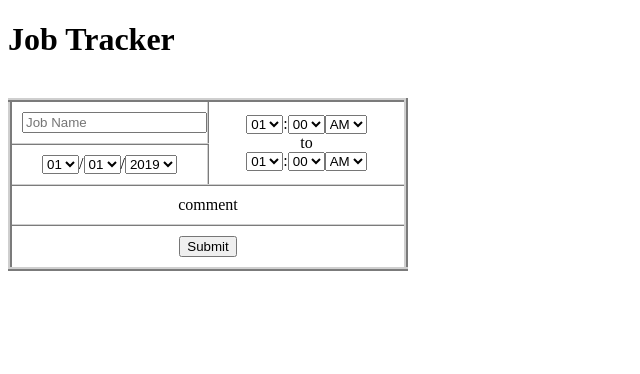
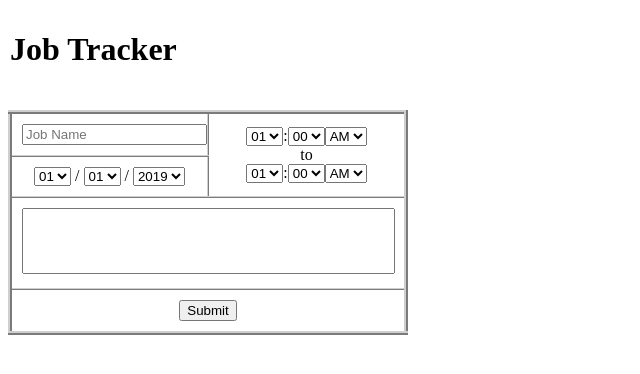
Before and after one commit to justin-n/jobtrackerui, an Angular app: page /timeentry in a window 1280 px wide. Shown: the top 374 px of the page, without its empty margins (0-640 px from the left). Built offline with nearby package versions, Linux system fonts and the light colour scheme.

Commit message:
Continued time-entry component
Now the number of days available in the day selector will be correct
when the month or year is changed. Also added a comment textarea.

```diff
--- a/src/app/app.component.html
+++ b/src/app/app.component.html
@@ -1,2 +1,5 @@
-<h1>{{ header }}</h1><br />
+<table id="header-container">
+  <h1>{{ header }}</h1>
+</table>
+<br />
 <router-outlet></router-outlet>
--- a/src/app/app.module.ts
+++ b/src/app/app.module.ts
@@ -1,7 +1,6 @@
 import { BrowserModule } from '@angular/platform-browser';
 import { NgModule } from '@angular/core';
 import { FormsModule, ReactiveFormsModule } from '@angular/forms';
-import { BrowserAnimationsModule } from '@angular/platform-browser/animations';
 
 import { AppComponent } from './app.component';
 import { AppRoutingModule } from './app-routing.module';
@@ -20,8 +19,7 @@ import { LoginComponent } from './login/login.component';
     BrowserModule,
     AppRoutingModule,
     FormsModule,
-    ReactiveFormsModule,
-    BrowserAnimationsModule
+    ReactiveFormsModule
   ],
   bootstrap: [AppComponent]
 })
--- a/src/app/time-entry/time-entry.component.css
+++ b/src/app/time-entry/time-entry.component.css
@@ -12,3 +12,11 @@ td {
   border: 2px inset #cfcfcf;
   text-align: center;
 }
+textarea {
+  resize: none;
+  max-width: 100%;
+  max-height: 100%;
+}
+#comment-cell {
+  padding-right: 15px;
+}
--- a/src/app/time-entry/time-entry.component.html
+++ b/src/app/time-entry/time-entry.component.html
@@ -31,21 +31,23 @@
   </tr>
   <tr>
     <td>
-      <select [(ngModel)]="month">
+      <select [(ngModel)]="month" (change)="resolveNumberOfDaysInMonth()">
         <option *ngFor="let monthOption of monthOptions">{{monthOption.value}}</option>
       </select>
-      <span>/</span>
+      <span>&nbsp;/&nbsp;</span>
       <select [(ngModel)]="day">
         <option *ngFor="let dayOption of dayOptions">{{dayOption.value}}</option>
       </select>
-      <span>/</span>
-      <select [(ngModel)]="year">
+      <span>&nbsp;/&nbsp;</span>
+      <select [(ngModel)]="year" (change)="resolveNumberOfDaysInMonth()">
         <option *ngFor="let yearOption of yearOptions">{{yearOption.value}}</option>
       </select>
     </td>
   </tr>
   <tr>
-    <td [attr.colspan]="2">comment</td>
+    <td id="comment-cell" [attr.colspan]="2">
+      <textarea [(ngModel)]="comment" [attr.rows]="4" [attr.cols]="50"></textarea>
+    </td>
   </tr>
   <tr>
     <td [attr.colspan]="2">
--- a/src/app/time-entry/time-entry.component.ts
+++ b/src/app/time-entry/time-entry.component.ts
@@ -1,4 +1,5 @@
 import { Component } from '@angular/core';
+import { Output, EventEmitter } from '@angular/core';
 
 import { Option } from '../util/option';
 import { StringUtil } from '../util/string-util';
@@ -12,6 +13,8 @@ import { DateUtil } from '../util/date-util';
 export class TimeEntryComponent {
 
   constructor() { }
+
+  // @Output() headerTitle = new EventEmitter<string>().emit('Time Entry');
 
   static readonly periodOptions: Option[] = [
     { key: "AM", value: "AM" },
@@ -39,6 +42,14 @@ export class TimeEntryComponent {
                       1, DateUtil.getNumberOfDaysInMonth(Number(this.month), Number(this.year)), 1);
   yearOptions: Option[] = StringUtil.getNumberStringOptions(2010, 2020, 1);
 
+  comment: string;
+
+  private resolveNumberOfDaysInMonth() {
+    this.dayOptions =
+        StringUtil.getTwoLengthNumberStringOptions(
+            1, DateUtil.getNumberOfDaysInMonth(Number(this.month), Number(this.year)), 1);
+  }
+
   onSubmit() {
     console.log("Job Name:", this.jobName);
     console.log("timeInHour:", this.timeInHour);
@@ -52,5 +63,6 @@ export class TimeEntryComponent {
                 DateUtil.getNumberOfDaysInMonth(Number(this.month), Number(this.year)));
     console.log("day:", this.day);
     console.log("year:", this.year);
+    console.log("comment:", this.comment);
   }
 }
```
